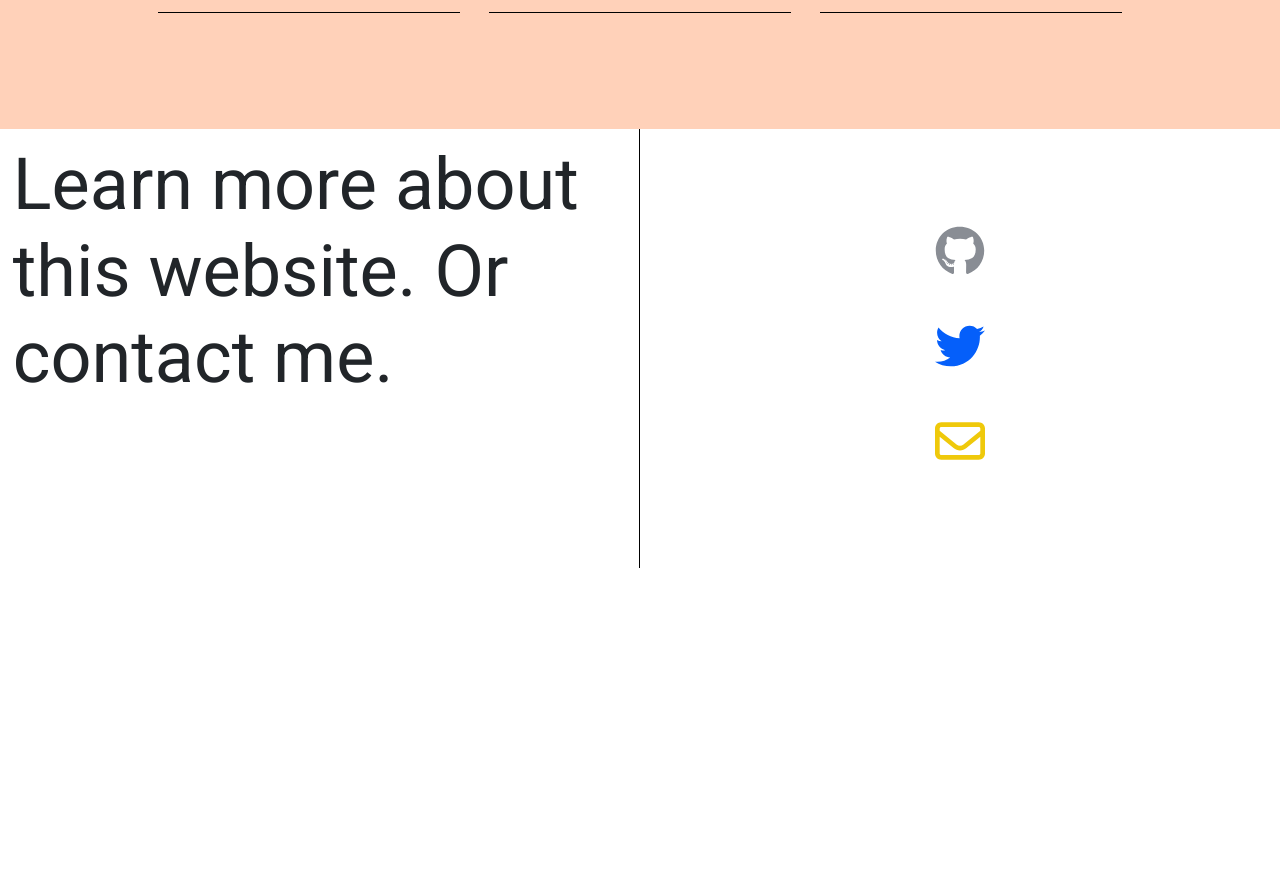
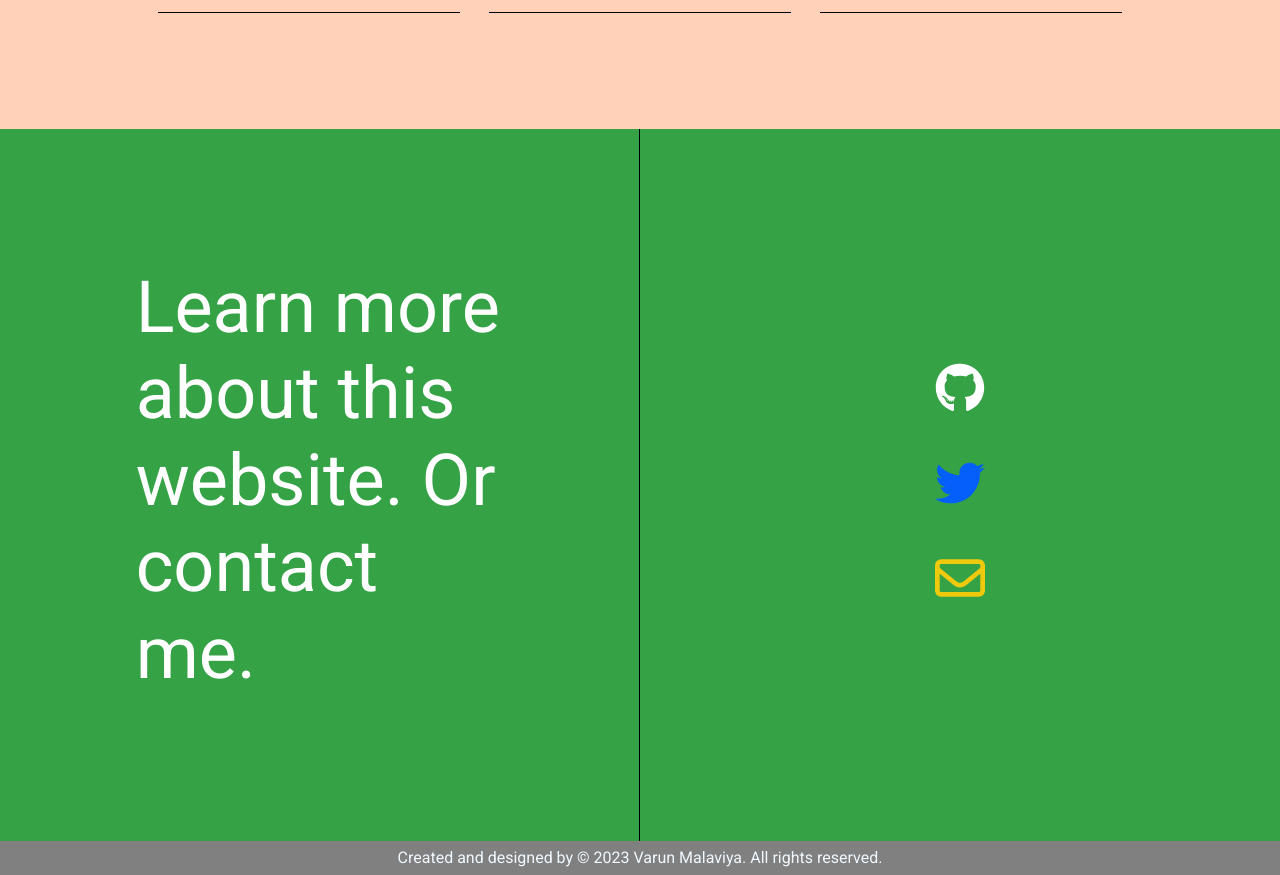
Before and after one commit to DustyDogCodex/blog-api, a React (Vite) app in the folder client/: page /about in a window 1280 px wide. Shown: the part 3760-4635 px from the top of the page. Before the commit the page ends 4328 px from the top, so only its background shows below. Built offline with nearby package versions, Linux system fonts and the light colour scheme; no server answers.

Commit message:
added a footer component. Made addditional styling changes.

```diff
--- a/client/src/App.css
+++ b/client/src/App.css
@@ -332,11 +332,16 @@
 
 .contact{
     display: flex;
+    background: #34a245;
 }
 
 .contactLeft{
     width: 50%;
     border-right: 1px solid black;
+    display: flex;
+    align-items: center;
+    justify-content: center;
+    padding: 10%;
 }
 
 .contactRight{
@@ -347,6 +352,17 @@
     align-items: center;
     padding: 6%;
 }
+
+/* styling for footer */
+footer{
+    display: flex;
+    align-items: center;
+    justify-content: center;
+    padding: 5px;
+    background: grey;
+    color: aliceblue;
+}
+
 
 /* media query to make aboutHeader bigger on large screens */
 @media (min-width:1200px){
--- a/client/src/components/About.jsx
+++ b/client/src/components/About.jsx
@@ -3,6 +3,7 @@ import { faGithub, faTwitter } from "@fortawesome/free-brands-svg-icons"
 import { usersAndImages } from "../assets/usersAndImages"
 import { Spotlight } from "./Spotlight"
 import { faEnvelope } from "@fortawesome/free-regular-svg-icons"
+import { Footer } from "./Footer"
 
 function About(){
     const spotLightElements = usersAndImages.map((user,index) =>
@@ -36,7 +37,7 @@ function About(){
             </div>
             <div className="contact">
                 <div className="contactLeft">
-                    <h1 style={{fontSize:'72px', padding:'2%'}}>Learn more about this website. Or contact me.</h1>
+                    <h1 style={{fontSize:'72px', padding:'2%', color:'white'}}>Learn more about this website. Or contact me.</h1>
                 </div>
                 <div className="contactRight">
                     <a
@@ -47,7 +48,7 @@ function About(){
                         icon={faGithub}
                         style=
                         {{
-                            color: "#898d94",
+                            color: "white",
                             height:'50px',
                             width:'50px',
                             margin:'20px'
@@ -87,6 +88,7 @@ function About(){
                     </a>
                 </div>
             </div>
+            <Footer />
         </>
     )
 }
--- /dev/null
+++ b/client/src/components/Footer.jsx
@@ -0,0 +1,9 @@
+function Footer(){
+    return(
+        <footer>
+            Created and designed by &copy; 2023 Varun Malaviya. All rights reserved.
+        </footer>
+    )
+}
+
+export { Footer }
```
